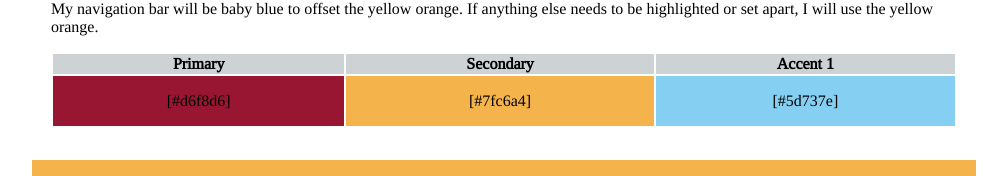
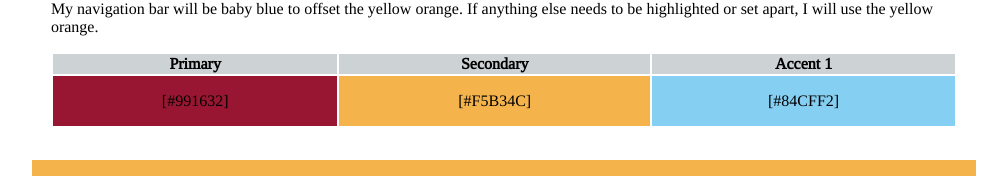
Before and after one commit to QuentinKolb/quentinkolb.github.io, a plain HTML site: page lesson3/color-scheme.html in a window 1280 px wide. Shown: the part 416-592 px from the top of the page, without its empty margins (136-1143 px from the left). Drawn offline with Linux system fonts and the light colour scheme.

Commit message:
helloooooo

```diff
--- a/lesson3/color-scheme.html
+++ b/lesson3/color-scheme.html
@@ -48,9 +48,9 @@
                 <th>Accent 1</th>
             </tr>
             <tr>
-                <td class="primary">[#d6f8d6]</td>
-                <td class="secondary">[#7fc6a4]</td>
-                <td class="accent1">[#5d737e]</td>
+                <td class="primary">[#991632]</td>
+                <td class="secondary">[#F5B34C]</td>
+                <td class="accent1">[#84CFF2]</td>
             </tr>
         </table>
     </main>
```
